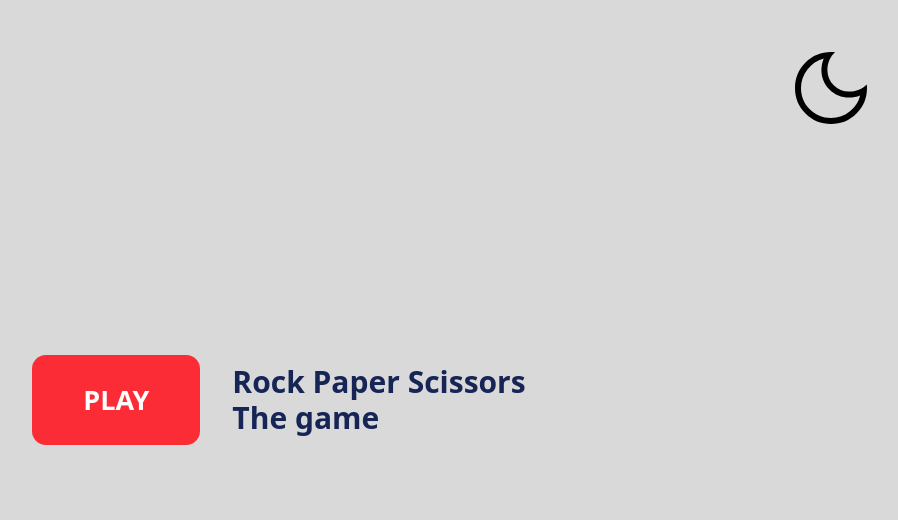
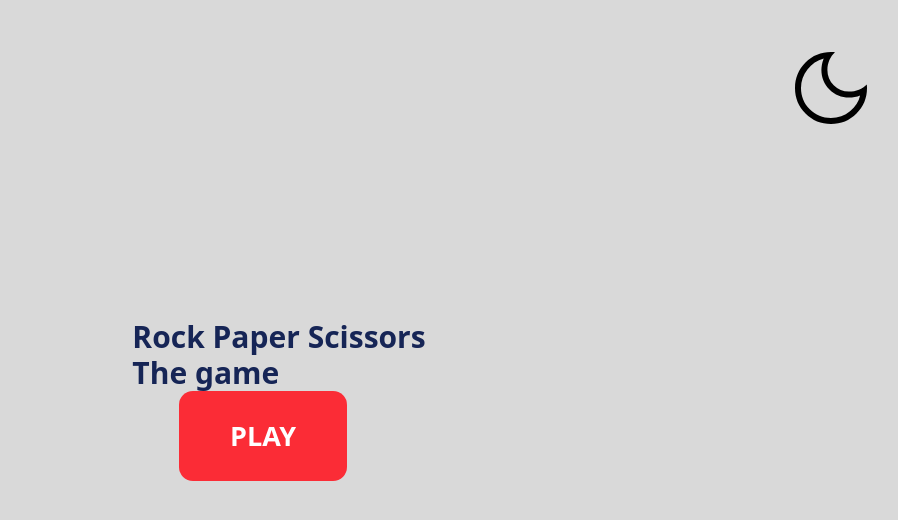
Before and after one commit to ubyerS/dz2, a React (Vite) app: page / in a window 1280 px wide. Shown: the top 520 px of the page, without its empty margins (361-1259 px from the left). Built offline with nearby package versions, Linux system fonts and the light colour scheme.

Commit message:
feat: component MainLayout

```diff
--- a/src/components/MainLayout.tsx
+++ b/src/components/MainLayout.tsx
@@ -1,31 +1,24 @@
-import React, { ReactNode } from 'react';
-import darkMode from '../images/dark_mode.svg';
-import lightMode from '../images/light_mode.svg';
-import { useTheme } from './ThemeChanger.tsx';
+import React, { PropsWithChildren } from 'react';
 
-export function SwitchLayout() {
-  const { theme, handleThemeChange } = useTheme();
-
-  return (
-    <button
-      onClick={handleThemeChange}
-      className="absolute top-8 right-8 text-3xl p-2 hover:scale-110 transition-transform dark:text-white"
-    >
-      {theme === 'light' ? (
-        <img src={darkMode} alt={'dark mode'} />
-      ) : (
-        <img src={lightMode} alt={'light mode'} />
-      )}
-    </button>
-  );
+interface LayoutProps extends PropsWithChildren {
+  title?: string;
+  subtitle?: string;
+  className?: string;
+  titleClassName?: string;
 }
 
-export const Layout = ({ children }: { children: ReactNode }) => (
-  <div className="flex flex-col justify-center items-center min-h-screen bg-[#d9d9d9] dark:bg-[#353535] relative">
+export const MainLayout: React.FC<LayoutProps> = ({ children, title, subtitle }) => (
+  <div className="flex justify-center flex-col items-center min-h-screen bg-[#d9d9d9] dark:bg-[#353535] ">
+    {title && (
+      <div className="flex flex-col">
+        <h1 className="text-3xl text-blue-950 font-bold dark:text-[#BEBFD1] ">{title}</h1>
+        {subtitle && (
+          <h2 className="text-3xl text-blue-950 font-bold dark:text-[#BEBFD1] ">
+            {subtitle}
+          </h2>
+        )}
+      </div>
+    )}
     {children}
   </div>
 );
-
-export const StartText = ({ children }: { children: ReactNode }) => (
-  <h1 className="text-3xl text-blue-950 font-bold dark:text-[#BEBFD1]">{children}</h1>
-);
--- a/src/services/Game/GameApp.tsx
+++ b/src/services/Game/GameApp.tsx
@@ -1,11 +1,12 @@
 import { useState } from 'react';
 import { useSelector, useDispatch } from 'react-redux';
 import { ChoiceButton } from '../../components/ChoiceButton.tsx';
-import { ChoiceDisplay } from '../../components/ChoiceDisplay.tsx';
+import { ChoiceImage } from '../../components/ChoiceImage.tsx';
 import { GameResultDisplay } from '../../components/GameResult.tsx';
-import { SwitchLayout, Layout, StartText } from '../../components/MainLayout.tsx';
+import { MainLayout } from '../../components/MainLayout.tsx';
 import { ScoreDisplay } from '../../components/ScoreDisplay.tsx';
 import { useTheme } from '../../components/ThemeChanger.tsx';
+import { ThemeSwitch } from '../../components/ThemeSwitch.tsx';
 import { ScoreState } from '../../reducer/Store.ts';
 import { GameResult, Choice } from '../../types/types.ts';
 
@@ -54,9 +55,8 @@ export const GameApp = () => {
   };
 
   return (
-    <Layout>
-      <SwitchLayout />
-      <StartText>Rock Paper Scissors</StartText>
+    <MainLayout title="Rock Paper Scissors">
+      <ThemeSwitch />
       <button
         onClick={handleReset}
         className="font-bold text-xl text-black mb-4 mt-8 dark:text-white"
@@ -71,9 +71,9 @@ export const GameApp = () => {
 
       <div className="gap-x-12">
         <div className="flex justify-center items-center mb-8 gap-x-14.5">
-          <ChoiceDisplay choice={playerChoice} theme={currentTheme} flip />
+          <ChoiceImage choice={playerChoice} theme={currentTheme} flip />
           <div className="font-bold text-xl text-black dark:text-white">VS</div>
-          <ChoiceDisplay choice={computerChoice} theme={currentTheme} />
+          <ChoiceImage choice={computerChoice} theme={currentTheme} />
         </div>
 
         <h2 className="flex mb-6 justify-center text-black dark:text-white">
@@ -86,7 +86,7 @@ export const GameApp = () => {
           ))}
         </div>
       </div>
-    </Layout>
+    </MainLayout>
   );
 };
 
--- a/src/services/StartScreen/StartScreen.tsx
+++ b/src/services/StartScreen/StartScreen.tsx
@@ -1,14 +1,14 @@
 import { useNavigate } from 'react-router-dom';
 import './StartScreen.css';
-import { SwitchLayout, Layout, StartText } from '../../components/MainLayout.tsx';
+import { MainLayout } from '../../components/MainLayout.tsx';
+import { ThemeSwitch } from '../../components/ThemeSwitch.tsx';
 
 function StartScreen() {
   const navigate = useNavigate();
 
   return (
-    <Layout>
-      <SwitchLayout />
-      <div className="flex items-center">
+    <MainLayout title="Rock Paper Scissors" subtitle="The game">
+      <ThemeSwitch />
       <button
         onClick={() => navigate('/game')}
         className="mr-8 w-42 h-22.5 text-white text-[27px] font-bold bg-red-500 aspect-square rounded-[14px] place-content-center
@@ -16,12 +16,7 @@ function StartScreen() {
       >
         PLAY
       </button>
-        <div>
-          <StartText>Rock Paper Scissors</StartText>
-          <StartText>The game</StartText>
-        </div>
-      </div>
-    </Layout>
+    </MainLayout>
   );
 }
 
```
Lines whose indentation alone changed are shown as unchanged.
